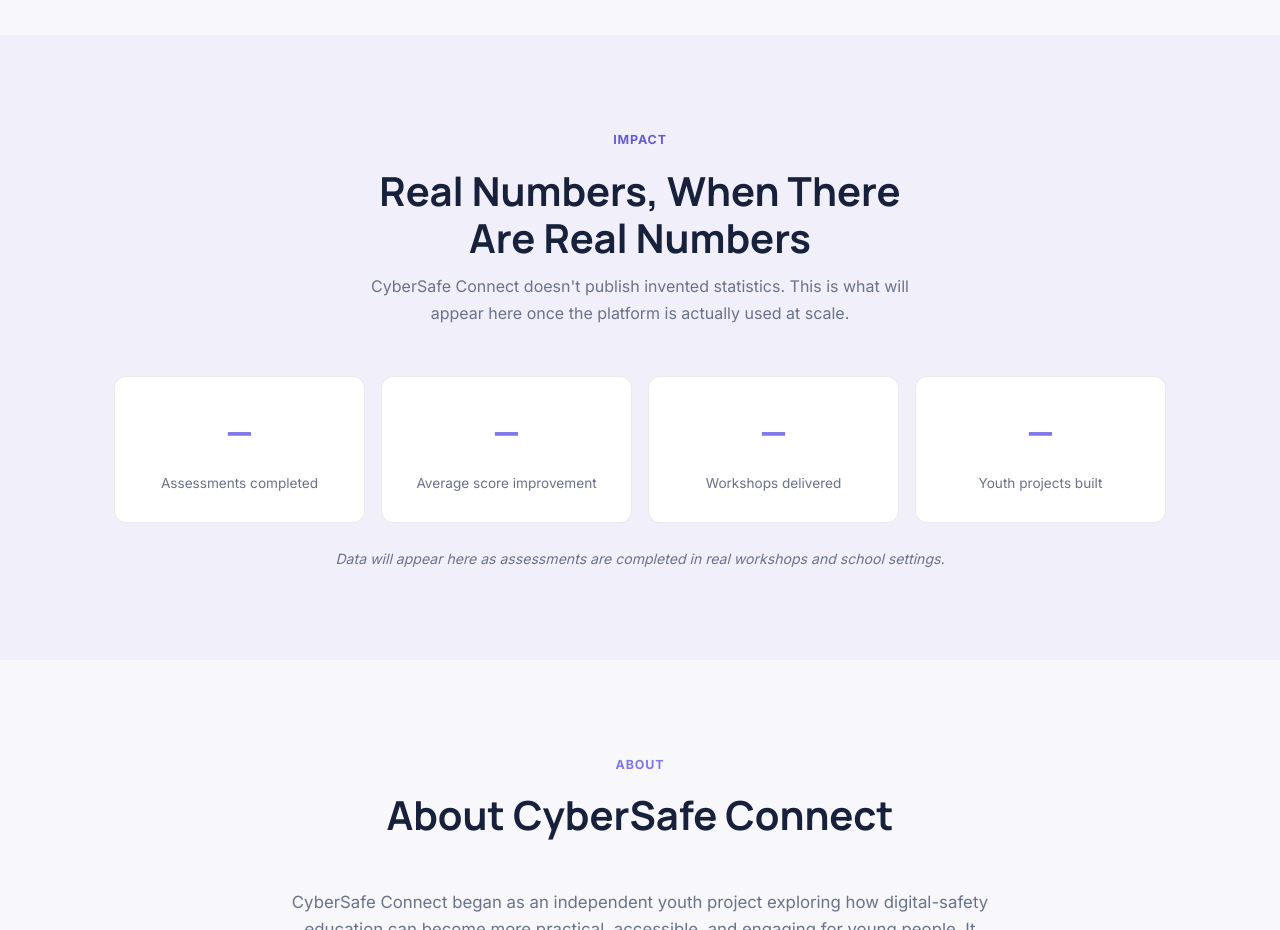
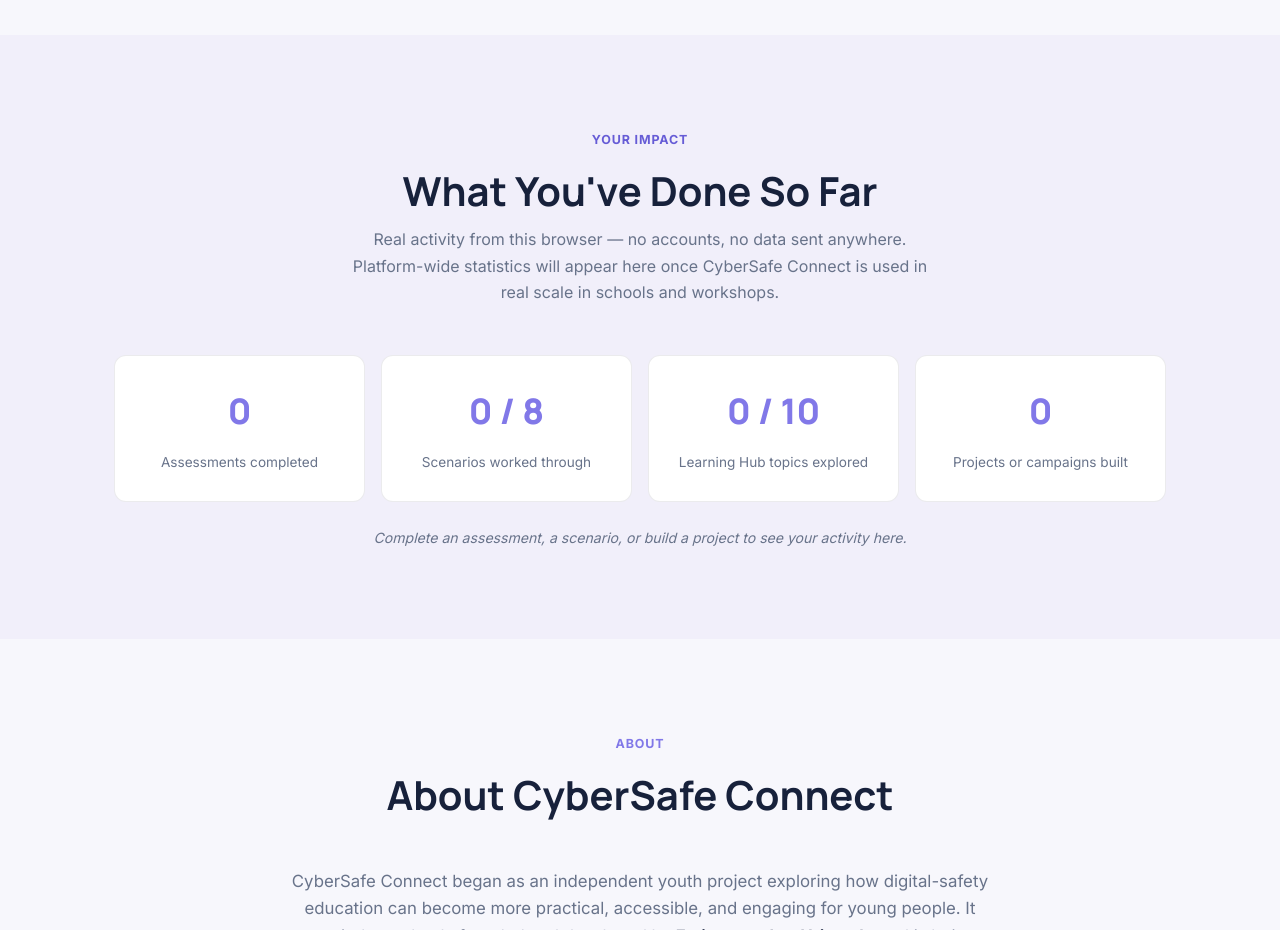
Before and after one commit to fatimaezzahrahr7-design/cybersafe-connect, a plain HTML site: page index.html in a window 1280 px wide. Shown: the part 6480-7410 px from the top of the page. Drawn offline with Linux system fonts and the light colour scheme.

Commit message:
Redesign: dark radiant identity, badges, retake-compare, for schools, honest impact placeholder

```diff
--- a/index.html
+++ b/index.html
@@ -214,20 +214,19 @@
       </p>
     </section>
 
-    <!-- ===== IMPACT (honest placeholder) ===== -->
+    <!-- ===== IMPACT (REAL, PER-BROWSER) ===== -->
     <section id="impact" class="section section-alt" aria-labelledby="impact-heading">
       <div class="section-header reveal">
-        <span class="eyebrow eyebrow-light">Impact</span>
-        <h2 id="impact-heading">Real Numbers, When There Are Real Numbers</h2>
-        <p class="section-subtitle">CyberSafe Connect doesn't publish invented statistics. This is what will appear here once the platform is actually used at scale.</p>
+        <span class="eyebrow eyebrow-light">Your Impact</span>
+        <h2 id="impact-heading">What You've Done So Far</h2>
+        <p class="section-subtitle">
+          Real activity from this browser — no accounts, no data sent anywhere.
+          Platform-wide statistics will appear here once CyberSafe Connect is used in real scale in schools and workshops.
+        </p>
       </div>
-      <div class="impact-grid reveal">
-        <div class="impact-card"><span class="impact-value">—</span><span class="impact-label">Assessments completed</span></div>
-        <div class="impact-card"><span class="impact-value">—</span><span class="impact-label">Average score improvement</span></div>
-        <div class="impact-card"><span class="impact-value">—</span><span class="impact-label">Workshops delivered</span></div>
-        <div class="impact-card"><span class="impact-value">—</span><span class="impact-label">Youth projects built</span></div>
-      </div>
-      <p class="impact-note reveal">Data will appear here as assessments are completed in real workshops and school settings.</p>
+
+      <div class="impact-grid reveal" id="impactGrid"></div>
+      <p class="impact-note reveal" id="impactNote">Complete an assessment, a scenario, or build a project to see your activity here.</p>
     </section>
 
     <!-- ===== ABOUT ===== -->
--- a/script.js
+++ b/script.js
@@ -5,6 +5,8 @@
 // ---------- MOBILE NAV ----------
 const navToggle = document.getElementById('navToggle');
 const navLinks = document.getElementById('navLinks');
+
+if (navToggle && navLinks) {
   navToggle.addEventListener('click', () => {
     const open = navLinks.classList.toggle('open');
     navToggle.setAttribute('aria-expanded', open);
@@ -12,6 +14,7 @@
   navLinks.querySelectorAll('a').forEach(link => {
     link.addEventListener('click', () => navLinks.classList.remove('open'));
   });
+}
 
 // ---------- SCROLL REVEAL ----------
 const revealObserver = new IntersectionObserver((entries) => {
@@ -22,23 +25,69 @@
     }
   });
 }, { threshold: 0.12 });
+
 document.querySelectorAll('.reveal').forEach(el => revealObserver.observe(el));
+
+// =========================================================
+// STORAGE HELPERS + IMPACT RENDER (REAL, PER-BROWSER)
+// =========================================================
+function getOpenedTopics() {
+  try { return JSON.parse(localStorage.getItem('csc-hub-opened') || '[]'); }
+  catch { return []; }
+}
+
+function getEarnedBadges() {
+  try { return JSON.parse(localStorage.getItem('csc-badges') || '[]'); }
+  catch { return []; }
+}
+
+function renderImpact() {
+  const grid = document.getElementById('impactGrid');
+  const note = document.getElementById('impactNote');
+  if (!grid || !note) return;
+
+  const badges = getEarnedBadges();
+
+  const scenariosDone = localStorage.getItem('csc-scenarios-done') === 'true';
+  const hubOpened = getOpenedTopics().length;
+  const hasScore = localStorage.getItem('csc-previous-score') !== null;
+
+  const projectsBuilt =
+    (localStorage.getItem('csc-sdg-built') === 'true' ? 1 : 0) +
+    (localStorage.getItem('csc-camp-built') === 'true' ? 1 : 0);
+
+  const items = [
+    { value: hasScore ? '1' : '0', label: 'Assessments completed' },
+    { value: scenariosDone ? '8 / 8' : '0 / 8', label: 'Scenarios worked through' },
+    { value: `${hubOpened} / 10`, label: 'Learning Hub topics explored' },
+    { value: String(projectsBuilt), label: 'Projects or campaigns built' }
+  ];
+
+  grid.innerHTML = items.map(i => `
+    <div class="impact-card">
+      <span class="impact-value">${i.value}</span>
+      <span class="impact-label">${i.label}</span>
+    </div>
+  `).join('');
+
+  const totalActivity = badges.length;
+  note.textContent = totalActivity === 0
+    ? 'Complete an assessment, a scenario, or build a project to see your activity here.'
+    : 'This reflects your own activity on this device. Platform-wide numbers will appear here once CyberSafe Connect is used in real workshops and schools.';
+}
+
+// render immediately (so it never looks empty after refresh)
+document.addEventListener('DOMContentLoaded', () => renderImpact());
 
 // =========================================================
 // BADGES
 // =========================================================
-
 const badgeDefs = [
   { id: 'explorer', icon: '🛡️', label: 'Digital Safety Explorer' },
   { id: 'strategist', icon: '🧭', label: 'Scenario Strategist' },
   { id: 'learner', icon: '📚', label: 'Learning Hub Explorer' },
   { id: 'builder', icon: '🌍', label: 'Project Builder' }
 ];
-
-function getEarnedBadges() {
-  try { return JSON.parse(localStorage.getItem('csc-badges') || '[]'); }
-  catch { return []; }
-}
 
 function earnBadge(id) {
   const earned = getEarnedBadges();
@@ -60,12 +109,12 @@
     container.appendChild(chip);
   });
 }
+
 renderBadges();
 
 // =========================================================
 // 01 — DIGITAL SAFETY ASSESSMENT
 // =========================================================
-
 const categories = [
   {
     key: "Passwords",
@@ -240,7 +289,11 @@
   } else {
     compareEl.hidden = true;
   }
+
   localStorage.setItem('csc-previous-score', percentage);
+
+  // ✅ impact update
+  renderImpact();
 
   const grid = document.getElementById('categoryGrid');
   grid.innerHTML = '';
@@ -269,7 +322,6 @@
 // =========================================================
 // 02 — WHAT WOULD YOU DO?
 // =========================================================
-
 const scenarios = [
   {
     situation: "Someone calls claiming to be from your bank's security team. They say there's suspicious activity and ask you to read them the verification code just texted to your phone.",
@@ -388,7 +440,12 @@
     scenarioSummary.hidden = false;
     document.getElementById('scenarioSummaryText').textContent =
       `You chose the safest response ${scenarioBestCount} out of ${scenarios.length} times`;
+
     earnBadge('strategist');
+
+    // ✅ mark scenarios completed + re-render impact
+    localStorage.setItem('csc-scenarios-done', 'true');
+    renderImpact();
   }
 });
 
@@ -403,7 +460,6 @@
 // =========================================================
 // 03 — LEARNING HUB
 // =========================================================
-
 const hubTopics = [
   { icon: "🔐", title: "Passwords & MFA",
     learn: "A strong password is long, unique, and different for every account. Multi-factor authentication (MFA) adds a second proof of identity so a stolen password alone isn't enough to get in.",
@@ -541,12 +597,8 @@
 const hubDetail = document.getElementById('hubDetail');
 const hubDetailTitle = document.getElementById('hubDetailTitle');
 const hubTabContent = document.getElementById('hubTabContent');
+
 let activeHubTopic = null;
-
-function getOpenedTopics() {
-  try { return JSON.parse(localStorage.getItem('csc-hub-opened') || '[]'); }
-  catch { return []; }
-}
 
 hubTopics.forEach((topic, i) => {
   const tile = document.createElement('div');
@@ -555,7 +607,9 @@
   tile.setAttribute('role', 'button');
   tile.innerHTML = `<div class="hub-tile-icon">${topic.icon}</div><p class="hub-tile-title">${topic.title}</p>`;
   tile.addEventListener('click', () => openHubTopic(i));
-  tile.addEventListener('keydown', e => { if (e.key === 'Enter' || e.key === ' ') { e.preventDefault(); openHubTopic(i); } });
+  tile.addEventListener('keydown', e => {
+    if (e.key === 'Enter' || e.key === ' ') { e.preventDefault(); openHubTopic(i); }
+  });
   hubGrid.appendChild(tile);
 });
 
@@ -563,6 +617,7 @@
   activeHubTopic = i;
   hubDetail.hidden = false;
   hubDetailTitle.textContent = hubTopics[i].icon + ' ' + hubTopics[i].title;
+
   setHubTab('learn');
   hubDetail.scrollIntoView({ behavior: 'smooth', block: 'nearest' });
 
@@ -571,6 +626,9 @@
     opened.push(i);
     localStorage.setItem('csc-hub-opened', JSON.stringify(opened));
     if (opened.length >= 3) earnBadge('learner');
+
+    // ✅ keep impact live as user explores hub
+    renderImpact();
   }
 }
 
@@ -593,19 +651,23 @@
 
   const data = tab === 'try' ? topic.try : topic.challenge;
   hubTabContent.innerHTML = `<p><strong>${data.question}</strong></p><div class="hub-options"></div>`;
+
   const container = hubTabContent.querySelector('.hub-options');
   data.options.forEach(opt => {
     const btn = document.createElement('button');
     btn.className = tab === 'try' ? 'hub-try-option' : 'hub-challenge-option';
     btn.textContent = opt.text;
+
     btn.addEventListener('click', () => {
       container.querySelectorAll('button').forEach(b => b.disabled = true);
       btn.classList.add(opt.correct ? 'correct-pick' : 'wrong-pick');
+
       const fb = document.createElement('div');
       fb.className = 'hub-feedback';
       fb.textContent = opt.feedback;
       hubTabContent.appendChild(fb);
     });
+
     container.appendChild(btn);
   });
 }
@@ -613,7 +675,6 @@
 // =========================================================
 // 04 — SDG CONNECT PROJECT BUILDER
 // =========================================================
-
 const sdgProblems = [
   { text: "Cybersecurity awareness", tags: ["SDG 4", "SDG 16", "SDG 17"], solution: "a series of workshops and interactive resources that teach practical digital safety habits" },
   { text: "Digital literacy", tags: ["SDG 4", "SDG 9", "SDG 17"], solution: "a peer-led program that builds core digital skills through hands-on sessions" },
@@ -635,24 +696,26 @@
     const chip = document.createElement('button');
     chip.className = 'chip';
     chip.textContent = labelFn ? labelFn(item) : item;
+
     chip.addEventListener('click', () => {
       container.querySelectorAll('.chip').forEach(c => c.classList.remove('selected'));
       chip.classList.add('selected');
       selObj[key] = i;
       checkComplete();
     });
+
     container.appendChild(chip);
   });
 }
 
 let checkComplete = () => {};
-
 bindChips('sdgProblemChips', sdgProblems, sdgSel, 'problem', p => p.text);
 bindChips('sdgContributionChips', sdgContributions, sdgSel, 'contribution');
 bindChips('sdgPartnerChips', sdgPartners, sdgSel, 'partner');
 bindChips('sdgReachChips', sdgReaches, sdgSel, 'reach');
 
 const sdgGenerateBtn = document.getElementById('sdgGenerate');
+
 checkComplete = function checkSdgComplete() {
   sdgGenerateBtn.disabled = !(sdgSel.problem !== null && sdgSel.contribution !== null && sdgSel.partner !== null && sdgSel.reach !== null);
 };
@@ -674,12 +737,15 @@
 
   document.getElementById('sdgOutput').hidden = false;
   earnBadge('builder');
+
+  // ✅ impact update
+  localStorage.setItem('csc-sdg-built', 'true');
+  renderImpact();
 });
 
 // =========================================================
 // 05 — CAMPAIGN BUILDER
 // =========================================================
-
 const campAudiences = ["Students", "Parents & families", "Teachers & educators", "General public"];
 const campTopics = ["Phishing", "Password security", "Social media privacy", "Public Wi-Fi safety", "AI scams & deepfakes", "Cyberbullying"];
 const campFormats = ["Workshop", "Poster campaign", "Social media series", "Peer-to-peer training session"];
@@ -701,13 +767,19 @@
 bindChips('campGoalChips', campGoals, campSel, 'goal');
 
 const campGenerateBtn = document.getElementById('campGenerate');
+
 checkCampComplete = function () {
   campGenerateBtn.disabled = !(campSel.audience !== null && campSel.topic !== null && campSel.format !== null && campSel.goal !== null);
 };
-checkComplete = function () { checkSdgCompleteWrapper(); checkCampComplete(); };
+
 function checkSdgCompleteWrapper() {
   sdgGenerateBtn.disabled = !(sdgSel.problem !== null && sdgSel.contribution !== null && sdgSel.partner !== null && sdgSel.reach !== null);
 }
+
+checkComplete = function () {
+  checkSdgCompleteWrapper();
+  checkCampComplete();
+};
 
 campGenerateBtn.addEventListener('click', () => {
   const audience = campAudiences[campSel.audience];
@@ -723,4 +795,9 @@
   document.getElementById('campDeliverablesText').textContent = `Suggested deliverables: ${campDeliverables[format]}.`;
 
   document.getElementById('campOutput').hidden = false;
+
+  // ✅ impact update
+  localStorage.setItem('csc-camp-built', 'true');
+  earnBadge('builder');
+  renderImpact();
 });
```
Lines whose indentation alone changed are shown as unchanged.
